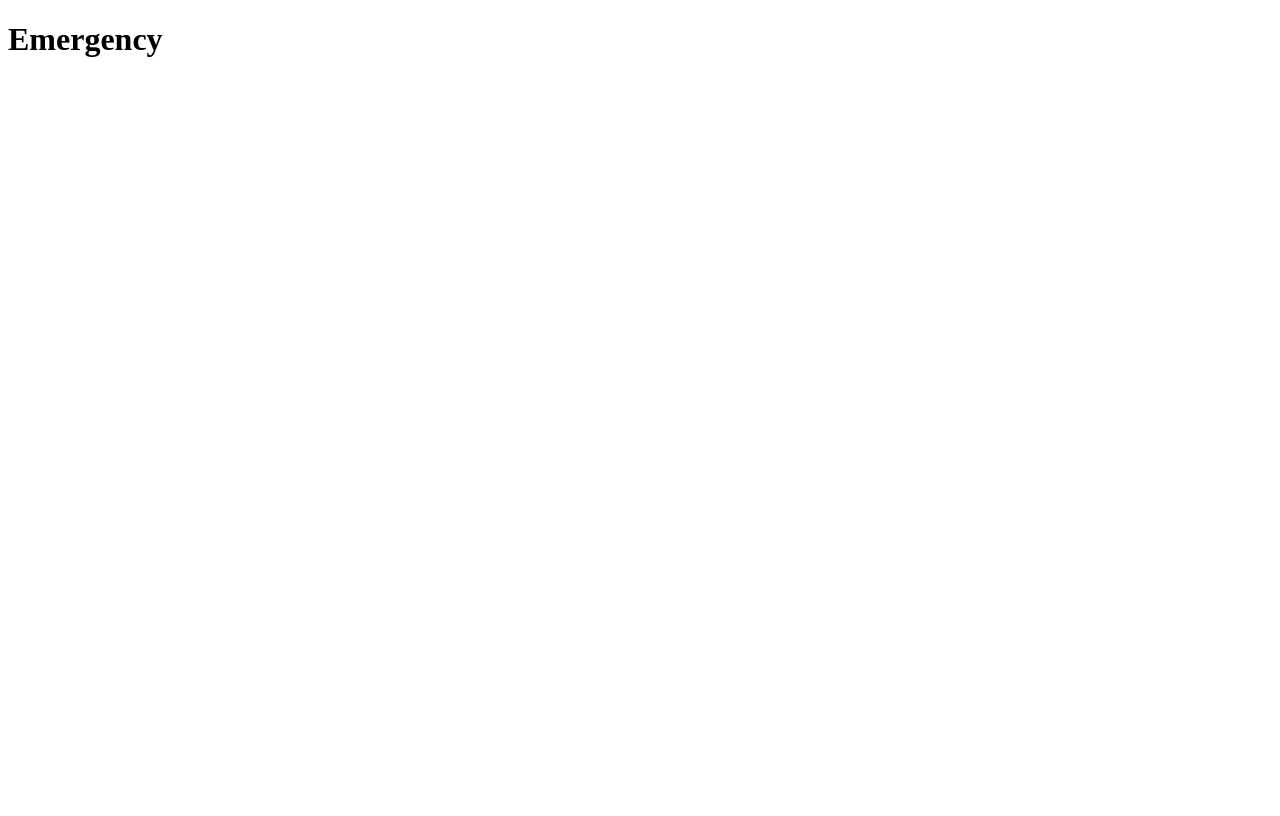
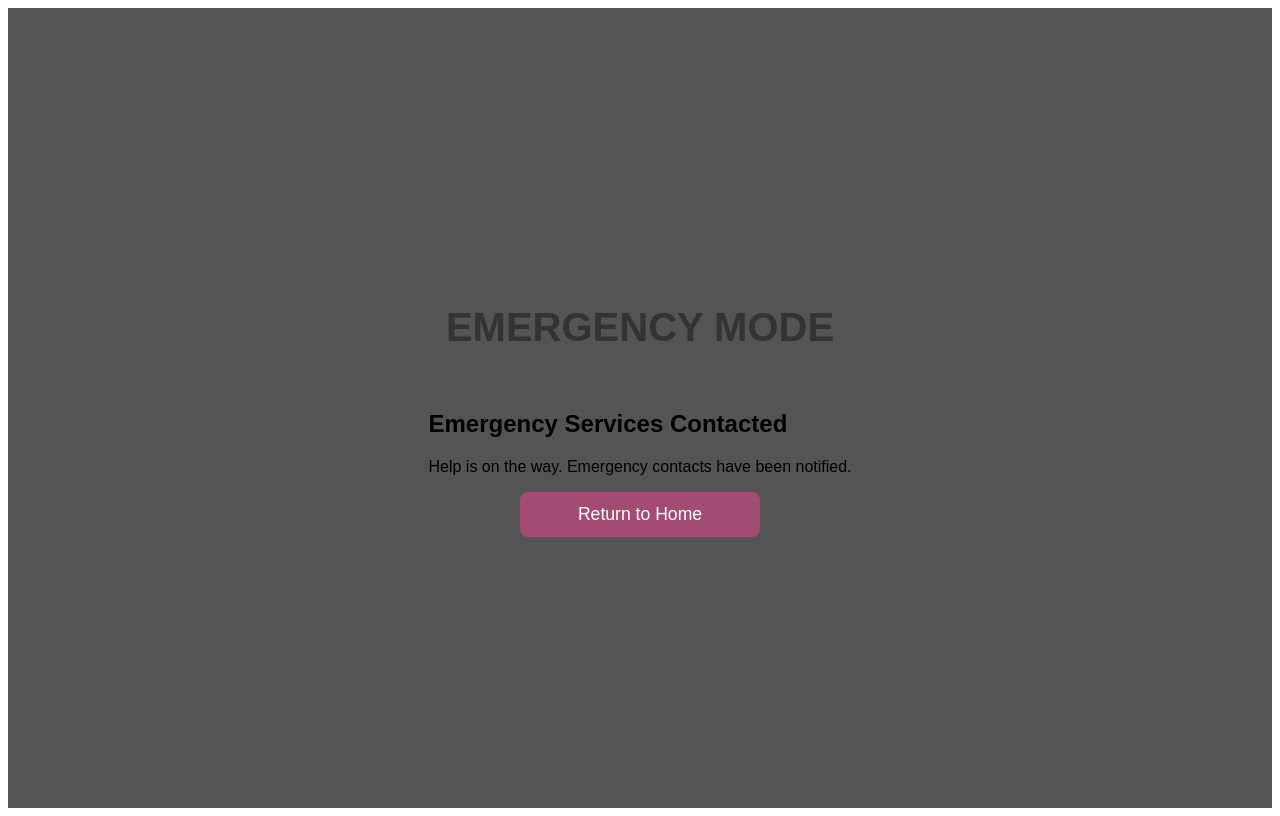
Before and after one commit to EmilyPorter8/CPTS484, a React (Vite) app in the folder theia/: page /emergency in a window 1280 px wide. Built offline with nearby package versions, Linux system fonts and the light colour scheme.

Commit message:
Initial emergency services implementation

```diff
--- a/theia/src/pages/Emergency.jsx
+++ b/theia/src/pages/Emergency.jsx
@@ -1,6 +1,92 @@
+import React, { useState, useEffect } from "react";
+import { useNavigate } from "react-router-dom";
+
 export default function Emergency() {
+  const [countdown, setCountdown] = useState(5);
+  const [isActive, setIsActive] = useState(true);
+  const [emergencyContacted, setEmergencyContacted] = useState(false);
+  const [isCanceled, setIsCanceled] = useState(false);
+  const navigate = useNavigate();
 
-    return (
-        <h1>Emergency</h1>
-    );
+  // Countdown timer effect
+  useEffect(() => {
+    let interval = null;
+
+    if (isActive && countdown > 0) {
+      interval = setInterval(() => {
+        setCountdown(countdown => {
+          const newCount = countdown - 1;
+
+          if (newCount === 0) {
+            // Countdown finished - contact emergency services
+            setIsActive(false);
+            setEmergencyContacted(true);
+          }
+
+          return newCount;
+        });
+      }, 1000);
+    } else if (countdown === 0 && !emergencyContacted) {
+      setIsActive(false);
+      setEmergencyContacted(true);
+    }
+
+    return () => {
+      if (interval) clearInterval(interval);
+    };
+  }, [isActive, countdown, emergencyContacted]);
+
+  // Cancel emergency function
+  const cancelEmergency = () => {
+    setIsActive(false);
+    setIsCanceled(true);
+    setEmergencyContacted(false);
+  };
+
+  // Return to home
+  const returnToHome = () => {
+    navigate("/");
+  };
+
+  return (
+    <div className="container">
+      <h1 className="title">EMERGENCY MODE</h1>
+
+      {/* Countdown Display */}
+      {isActive && (
+        <div>
+          <p>Contacting emergency services in:</p>
+          <h2>{countdown}</h2>
+        </div>
+      )}
+
+      {emergencyContacted && (
+        <div>
+          <h2>Emergency Services Contacted</h2>
+          <p>Help is on the way. Emergency contacts have been notified.</p>
+        </div>
+      )}
+
+      {isCanceled && (
+        <div>
+          <h2>Emergency Canceled</h2>
+          <p>No emergency services have been contacted.</p>
+        </div>
+      )}
+
+      <div className="buttonContainer">
+        {isActive && (
+          <button onClick={cancelEmergency}>
+            CANCEL EMERGENCY
+          </button>
+        )}
+
+        {(emergencyContacted || isCanceled) && (
+          <button onClick={returnToHome}>
+            Return to Home
+          </button>
+        )}
+      </div>
+    </div>
+  );
 };
```
